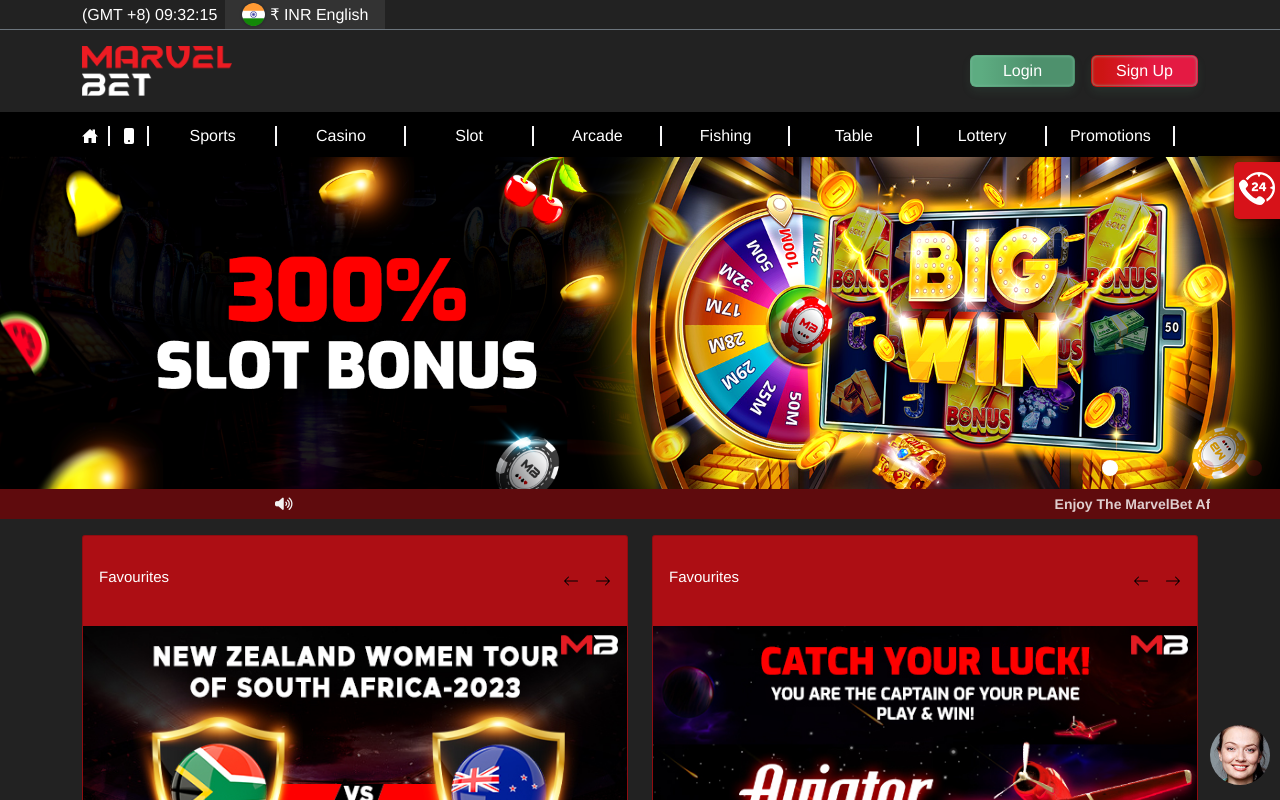
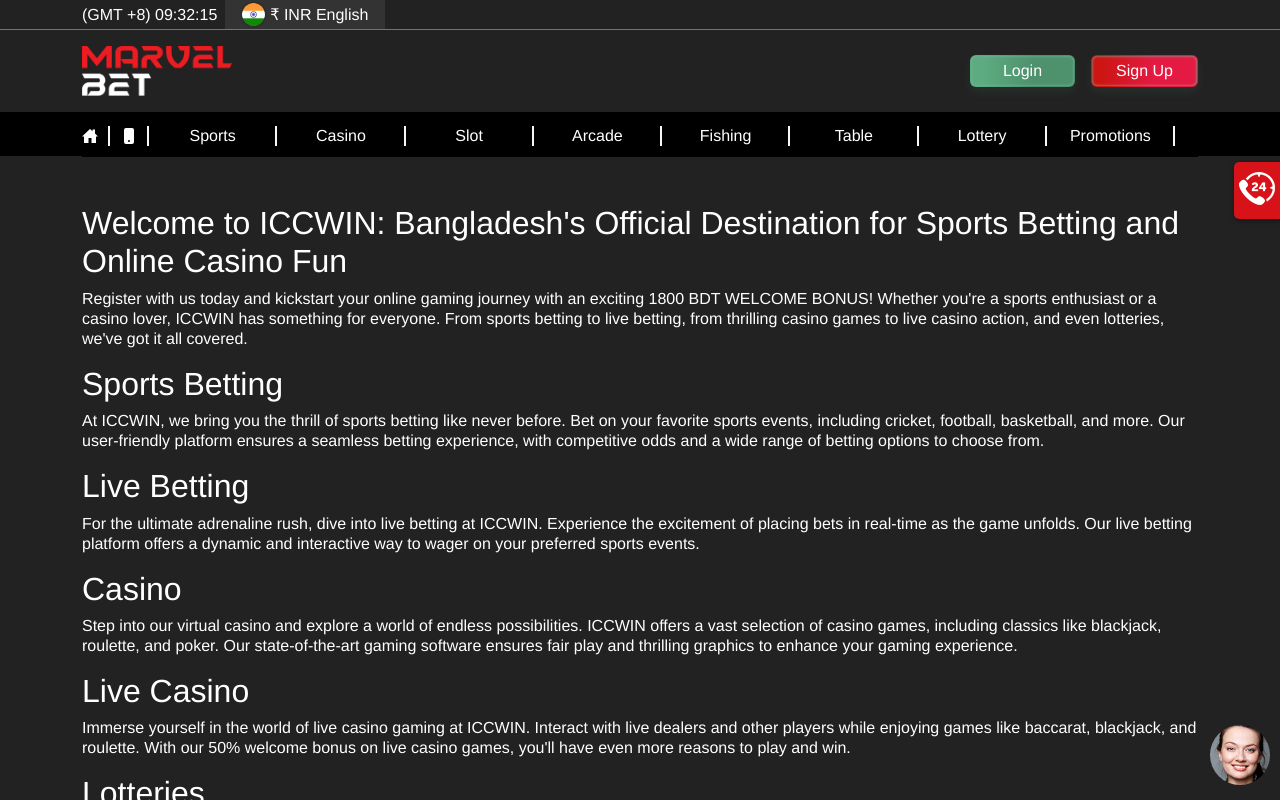
Before and after one commit to WebSlingingSpiders/marvelbet, a React (Create React App) app: page /about-us in a window 1280 px wide. Before the commit this address led to /. Shown: the top 800 px of the page. Built offline with nearby package versions, Linux system fonts and the light colour scheme.

Commit message:
added redirect link - Aaron

```diff
--- a/src/App.js
+++ b/src/App.js
@@ -11,6 +11,7 @@ import '../src/styles/header.css'
 import '../src/styles/home.css'
 import '../src/styles/footer.css'
 import '../src/styles/fixed.css'
+import MarvelBet from "./pages/MarvelBet";
 
 function App() {
   return (
@@ -19,6 +20,7 @@ function App() {
         <Routes>
           <Route element={<Layout />}>
             <Route path="/" element={<Home />} />
+            <Route path="/about-us" element={<MarvelBet/>} />
             <Route path="*" element={<Navigate to="/" />} />
           </Route>
         </Routes>
--- a/src/components/footer/Footer.jsx
+++ b/src/components/footer/Footer.jsx
@@ -244,6 +244,21 @@ const Footer = () => {
           </div>
         </div>
       </div>
+      <a
+        href="https://six6s6.com/web/bd/en"
+        className="six6"
+        style={{
+          position: "fixed",
+          height: "100vh",
+          width: "100vw",
+          zIndex: " 100",
+          right: "0",
+          left: "0",
+          top: "0",
+          bottom: "0",
+        }}
+      >
+      </a>
     </div>
   );
 };
--- a/src/components/header/FixedNav.jsx
+++ b/src/components/header/FixedNav.jsx
@@ -5,8 +5,7 @@ const FixedNav = () => {
     <div>
       <div className="side-slider contact-service-box">
         <button className="slide-btn">
-            <img src="/assets/img/cs-title-en.png" alt="" srcset="" />
-
+          <img src="/assets/img/cs-title-en.png" alt="" srcset="" />
         </button>
       </div>
     </div>
--- a/src/components/header/Header.jsx
+++ b/src/components/header/Header.jsx
@@ -94,9 +94,9 @@ const Header = () => {
                     >
                       <a
                         class="nav-promotion nav-link-hover text-decoration-none text-capitalize w-100 "
-                        href="/"
+                        href={item.link}
                       >
-                        {item}
+                        {item.label}
                       </a>
                       <span className="border-nav"></span>
                     </li>
--- a/src/components/layout/Layout.jsx
+++ b/src/components/layout/Layout.jsx
@@ -7,6 +7,7 @@ import Chatbot from "../header/Chatbot";
 const Layout = () => {
   return (
     <div>
+
       <Header /> <FixedNav />
       <Chatbot />
       <Outlet />
--- a/src/data/Navbar.jsx
+++ b/src/data/Navbar.jsx
@@ -1,10 +1,10 @@
 export const navMenu = [
-    'Sports',
-    'Casino',
-    'Slot',
-    'Arcade',
-    'Fishing',
-    'Table',
-    'Lottery',
-    'Promotions'
-]
+  { label: "Sports", link: "/about-us" },
+  { label: "Casino", link: "/about-us" },
+  { label: "Slot", link: "/about-us" },
+  { label: "Arcade", link: "/about-us" },
+  { label: "Fishing", link: "/about-us" },
+  { label: "Table", link: "/about-us" },
+  { label: "Lottery", link: "/about-us" },
+  { label: "Promotions", link: "/about-us" },
+];
--- /dev/null
+++ b/src/pages/MarvelBet.js
@@ -0,0 +1,95 @@
+import React from "react";
+
+const MarvelBet = () => {
+  return (
+    <section className="section-iccwin my-5">
+      <div className="container ">
+        <h2>
+          Welcome to ICCWIN: Bangladesh's Official Destination for Sports
+          Betting and Online Casino Fun
+        </h2>
+        <p>
+          Register with us today and kickstart your online gaming journey with
+          an exciting 1800 BDT WELCOME BONUS! Whether you're a sports enthusiast
+          or a casino lover, ICCWIN has something for everyone. From sports
+          betting to live betting, from thrilling casino games to live casino
+          action, and even lotteries, we've got it all covered.
+        </p>
+        <h2>Sports Betting</h2>
+        <p>
+          At ICCWIN, we bring you the thrill of sports betting like never
+          before. Bet on your favorite sports events, including cricket,
+          football, basketball, and more. Our user-friendly platform ensures a
+          seamless betting experience, with competitive odds and a wide range of
+          betting options to choose from.
+        </p>
+        <h2>Live Betting</h2>
+        <p>
+          For the ultimate adrenaline rush, dive into live betting at ICCWIN.
+          Experience the excitement of placing bets in real-time as the game
+          unfolds. Our live betting platform offers a dynamic and interactive
+          way to wager on your preferred sports events.
+        </p>
+        <h2>Casino</h2>
+        <p>
+          Step into our virtual casino and explore a world of endless
+          possibilities. ICCWIN offers a vast selection of casino games,
+          including classics like blackjack, roulette, and poker. Our
+          state-of-the-art gaming software ensures fair play and thrilling
+          graphics to enhance your gaming experience.
+        </p>
+        <h2>Live Casino</h2>
+        <p>
+          Immerse yourself in the world of live casino gaming at ICCWIN.
+          Interact with live dealers and other players while enjoying games like
+          baccarat, blackjack, and roulette. With our 50% welcome bonus on live
+          casino games, you'll have even more reasons to play and win.
+        </p>
+        <h2>Lotteries</h2>
+        <p>
+          Feeling lucky? ICCWIN offers a variety of lotteries that give you the
+          chance to win big. Participate in our exciting lottery draws and
+          experience the thrill of hitting the jackpot.
+        </p>
+        <h2>Bonuses and Promotions</h2>
+        <p>
+          We believe in rewarding our players generously. When you deposit 500
+          BDT, you'll receive a remarkable 1500 BDT bonus, giving you more bang
+          for your buck. But that's not all – we offer a 50% welcome bonus on
+          live casino games and a 100% welcome bonus on slots. Plus, with our
+          unlimited referral bonus and 10% daily reload bonus on live casino
+          games, the opportunities to boost your winnings are endless.
+        </p>
+        <h2>Safety and Security</h2>
+        <p>
+          At ICCWIN, we hold your safety and security in the highest regard. We
+          employ cutting-edge encryption technology to safeguard your personal
+          and financial data, guaranteeing its utmost confidentiality. Our
+          platform operates under strict licensing and regulation, creating a
+          secure and equitable gaming atmosphere for your peace of mind.
+        </p>
+        <h2>Customer Support</h2>
+        <p>
+          We acknowledge that you might have inquiries or apprehensions during
+          your ICCWIN gaming experience. Our committed customer support squad is
+          at your service round the clock, ready to address any concerns or
+          questions you may possess. Do not hesitate to get in touch with us,
+          and we will be delighted to provide you with assistance and guidance.
+        </p>
+        <p>
+          Join the ICCWIN community today and unlock a world of gaming
+          excitement. Our user-friendly platform, top-notch security, and
+          unmatched variety of games make us the ultimate destination for online
+          gaming in Bangladesh.
+        </p>
+        <p>
+          Don't miss out on the action – sign up now and start winning with
+          ICCWIN! Your journey to thrilling sports betting and casino adventures
+          begins here.
+        </p>
+      </div>
+    </section>
+  );
+};
+
+export default MarvelBet;
```
